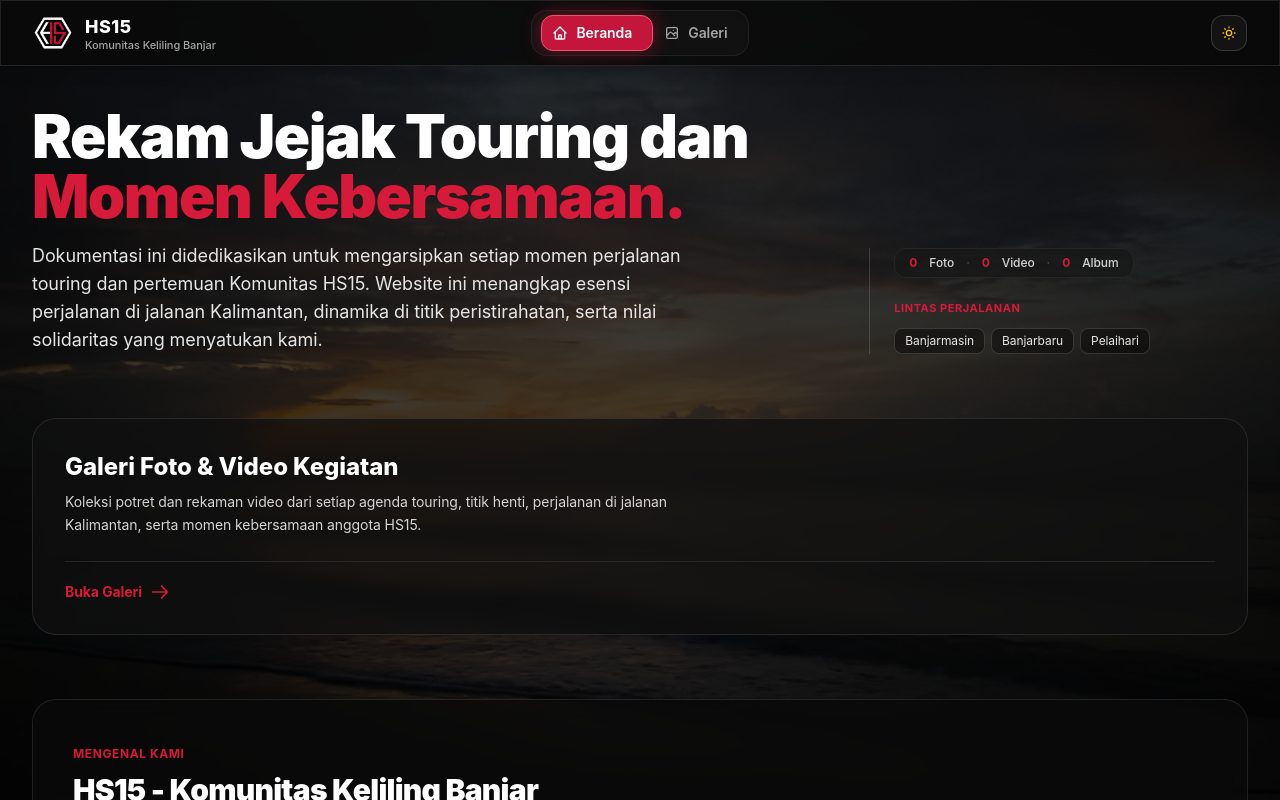
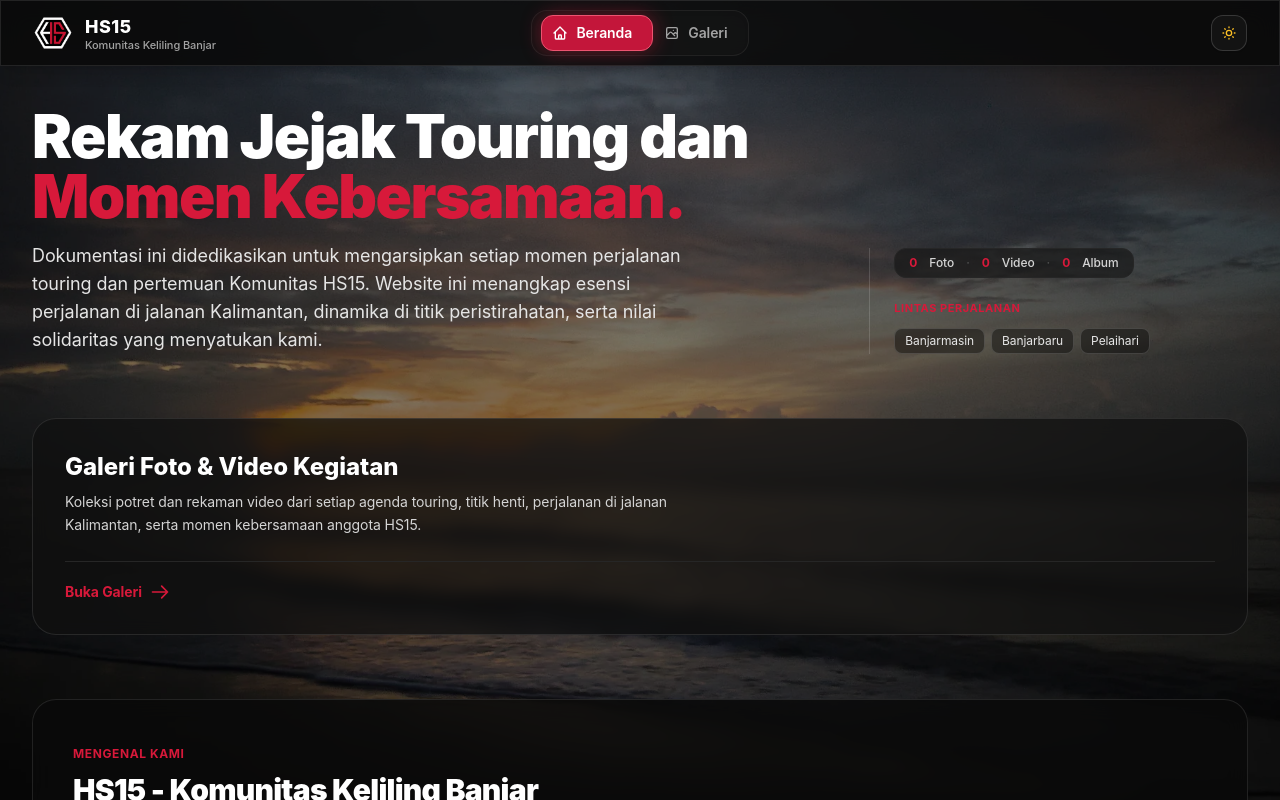
Before and after one commit to zerabyte88/web-komunitas-hs15, a Nuxt app: page / in a window 1280 px wide. Shown: the top 800 px of the page. Built offline with nearby package versions, Linux system fonts and the light colour scheme; no server answers.

Commit message:
perbaikan tampilan

```diff
--- a/assets/css/main.css
+++ b/assets/css/main.css
@@ -38,6 +38,45 @@ html.light body {
 /* Hexagon motif */
 .hex-clip {
   clip-path: polygon(25% 3%, 75% 3%, 100% 50%, 75% 97%, 25% 97%, 0% 50%);
+}
+
+/* Background Slideshow Overlays */
+.slideshow-overlay {
+  background-color: rgba(0, 0, 0, 0.50);
+}
+
+html.light .slideshow-overlay {
+  background-color: rgba(255, 255, 255, 0.50) !important;
+}
+
+html.dark .slideshow-overlay {
+  background-color: rgba(0, 0, 0, 0.50) !important;
+}
+
+.slideshow-bg-base {
+  position: fixed;
+  top: 0;
+  left: 0;
+  right: 0;
+  bottom: 0;
+  width: 100%;
+  height: 100lvh;
+  min-height: -webkit-fill-available;
+  pointer-events: none;
+  z-index: 0;
+  overflow: hidden;
+  transform: translateZ(0);
+  -webkit-transform: translateZ(0);
+  will-change: transform;
+  background-color: #000000;
+}
+
+html.light .slideshow-bg-base {
+  background-color: #f1f5f9 !important;
+}
+
+html.dark .slideshow-bg-base {
+  background-color: #000000 !important;
 }
 
 /* Glass & Flat panels */
--- a/components/BackgroundSlideshow.vue
+++ b/components/BackgroundSlideshow.vue
@@ -49,22 +49,20 @@ onUnmounted(() => {
 
 <template>
   <div
-    class="fixed inset-0 pointer-events-none z-0 overflow-hidden transition-colors duration-500"
-    :class="isDark ? 'bg-black' : 'bg-slate-100'"
+    class="slideshow-bg-base transition-colors duration-500"
   >
     <!-- Slideshow Images -->
     <div
       v-for="(bg, idx) in backgrounds"
       :key="bg"
-      class="absolute inset-0 bg-cover bg-center transition-opacity duration-1000 ease-in-out scale-105"
+      class="absolute -inset-1 bg-cover bg-center transition-opacity duration-1000 ease-in-out scale-105"
       :style="loadedIndices.includes(idx) ? { backgroundImage: `url(${bg})` } : undefined"
       :class="idx === currentIndex ? 'opacity-100' : 'opacity-0'"
     />
 
-    <!-- Overlay: 75% dark in dark mode, 70% light (white) in light mode -->
+    <!-- Overlay: 50% opacity in dark and light modes (driven by CSS class html.light) -->
     <div
-      class="absolute inset-0 transition-colors duration-500"
-      :class="isDark ? 'bg-black/75' : 'bg-white/70'"
+      class="absolute inset-0 transition-colors duration-500 slideshow-overlay"
     />
   </div>
 </template>
--- a/composables/useTheme.ts
+++ b/composables/useTheme.ts
@@ -1,5 +1,11 @@
 export const useTheme = () => {
-  const isDark = useState<boolean>('theme-dark', () => true)
+  // Sync initial state from <html> class on client if present to prevent any mismatch
+  const isDark = useState<boolean>('theme-dark', () => {
+    if (import.meta.client) {
+      return !document.documentElement.classList.contains('light')
+    }
+    return true
+  })
 
   const initTheme = () => {
     if (import.meta.client) {
--- a/nuxt.config.ts
+++ b/nuxt.config.ts
@@ -35,6 +35,11 @@ export default defineNuxtConfig({
         { rel: 'icon', type: 'image/png', sizes: '32x32', href: '/img/favicon-32x32.png' },
         { rel: 'icon', type: 'image/png', sizes: '16x16', href: '/img/favicon-16x16.png' },
         { rel: 'apple-touch-icon', href: '/img/apple-touch-icon.png' }
+      ],
+      script: [
+        {
+          innerHTML: `(function(){try{var t=localStorage.getItem('hs15-theme');var isD=t?t==='dark':window.matchMedia('(prefers-color-scheme: dark)').matches;var d=document.documentElement;if(isD){d.classList.add('dark');d.classList.remove('light');d.setAttribute('data-theme','hs15dark');}else{d.classList.remove('dark');d.classList.add('light');d.setAttribute('data-theme','hs15light');}}catch(e){}})();`
+        }
       ]
     }
   },
```
Also changed, not shown: 1 other file (tests, documents, lock files or other folders).
